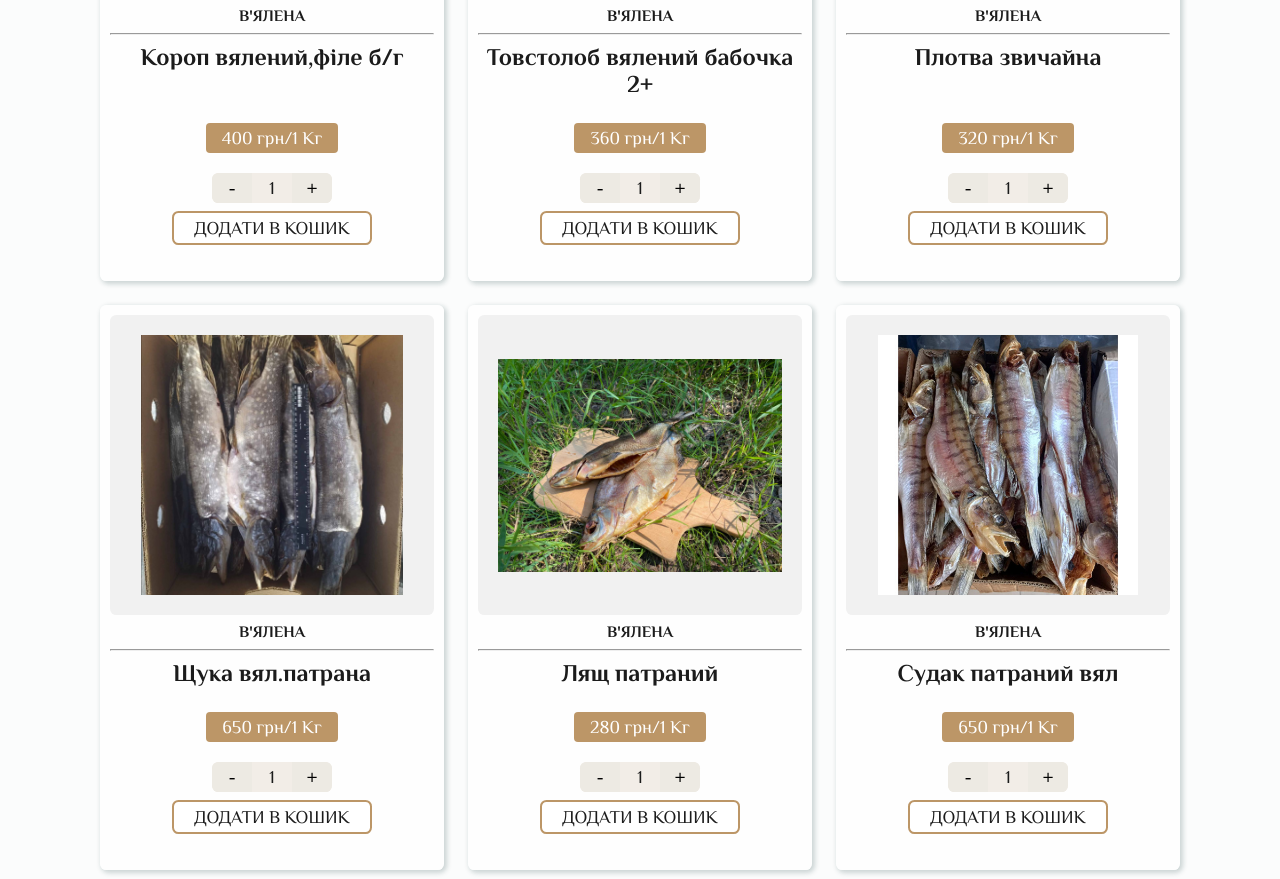
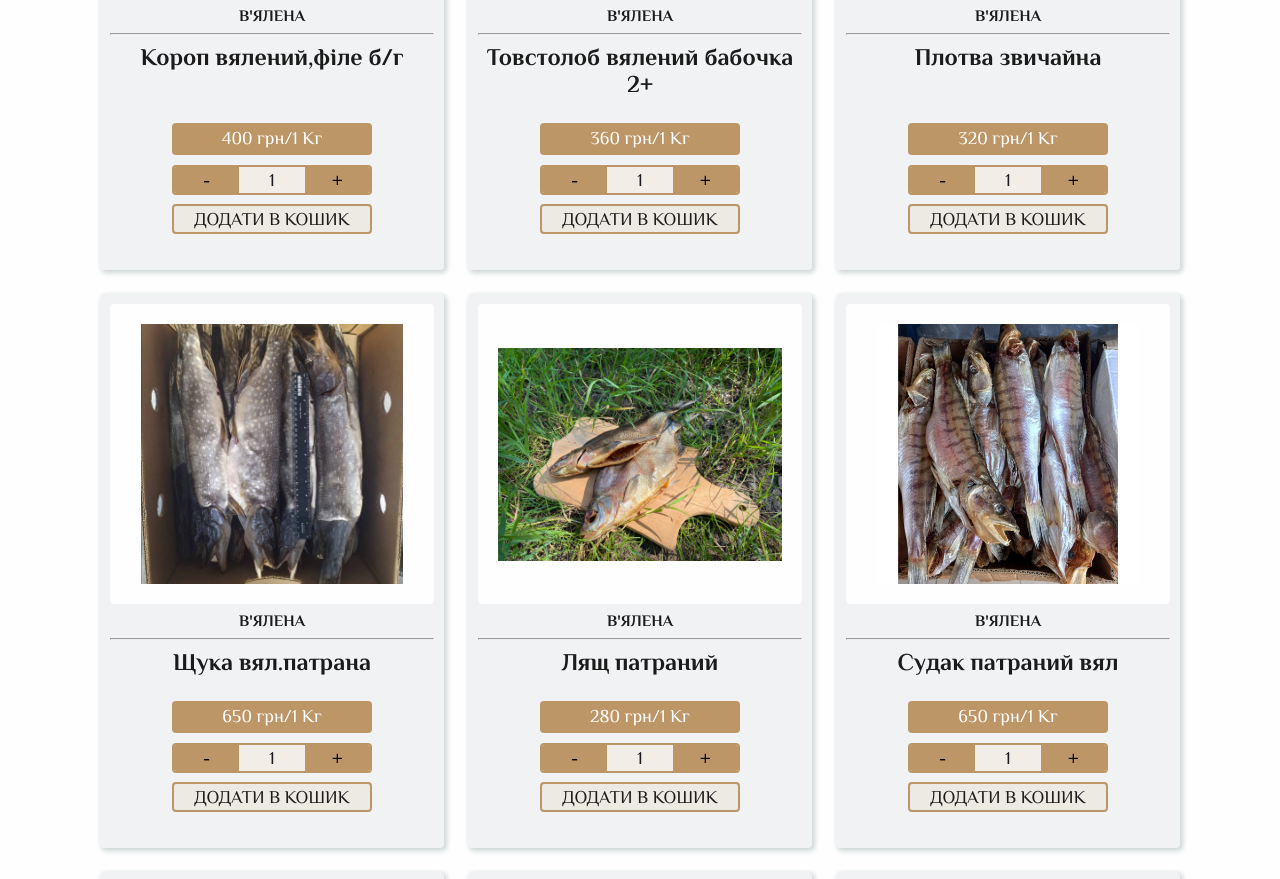
Before and after one commit to Ayshyama/Smack_online_store, a Django app: a page that uses store/templates/base.html in a window 1280 px wide. Shown: the part 791-1670 px from the top of the page. Run offline with Django 4.2, Linux system fonts and the light colour scheme; data comes from the database, SQL or seed files in the repository.

Commit message:
ui fixes

```diff
--- a/last_order_data.json
+++ b/last_order_data.json
@@ -1 +1 @@
-{"last_order_date": "03-08", "last_sequential_number": 124}
+{"last_order_date": "03-08", "last_sequential_number": 126}
--- a/store/static/css/style.css
+++ b/store/static/css/style.css
@@ -30,7 +30,7 @@ body {
     min-height: 100vh;
     margin: 0;
     color: var(--text-color);
-    background-color: rgba(55, 87, 98, 0.015);
+    background-color: rgba(254, 254, 254);
 }
 header {
     position: fixed;
@@ -116,11 +116,13 @@ header.shadow {
     min-height: 100vh;
     background-size: cover;
     background: url(../img/bg.jpg) no-repeat center;
+    background-size: cover;
     display: grid;
     grid-template-columns: repeat(auto-fit, minmax(17rem,auto));
     align-items: center;
     gap: 1.5rem;
 }
+
 .home-text h1 {
     font-size: 3.4rem;
     color: var(--main-color);
@@ -191,6 +193,7 @@ header.shadow {
     grid-template-columns: repeat(auto-fit, minmax(280px, auto));
     gap: 1.5rem;
     margin-top: 2rem;
+
 }
 .categories-container a {
     color: var(--text-color);
@@ -208,7 +211,7 @@ header.shadow {
     box-shadow: var(--box-shadow);
     align-items: stretch;
     height: 100%;
-
+    background: rgba(56, 87, 96, 0.07) !important;
 }
 .categories-container img {
     width: 100%;
@@ -216,7 +219,7 @@ header.shadow {
     object-fit: contain;
     object-position: center;
     padding: 20px;
-    background: #f1f1f1;
+    background: rgba(254, 254, 254);
     border-radius: 0.4rem;
 }
 .categories-container .box h3 {
@@ -356,6 +359,7 @@ header.shadow {
     box-shadow: var(--box-shadow);
     align-items: stretch;
     height: 100%;
+    background: rgba(56, 87, 96, 0.07) !important;
 }
 
 .category-buttons {
@@ -388,14 +392,17 @@ header.shadow {
     cursor: pointer;
     padding: 5px 1rem;
     color: var(--text-color);
+    background-color: var(--second-color);
     border: 2px solid var(--main-color);
-    border-radius: 0.4rem;
+    border-radius: 4px;
     text-transform: uppercase;
     font-size: 18px;
     -moz-user-select: none;
     -webkit-user-select: none;
     user-select: none;
     touch-action: manipulation;
+    height: 30px;
+    margin-top: 1px;
 }
 
 .add-cart-button:hover {
@@ -411,7 +418,7 @@ header.shadow {
 
 .add-cart-button:after {
     content: "";
-    background: #45ce45;
+    background: rgba(149, 255, 186);
     display: block;
     position: absolute;
     padding-top: 350%;
@@ -495,12 +502,12 @@ header.shadow {
     display: flex;
     flex-direction: column;
     justify-content: center;
-    border-radius: 0.4rem;
+    border-radius: 4px;
     box-shadow: var(--box-shadow);
     align-items: stretch;
     height: 100%;
     border: black;
-    background: rgba(255, 255, 255, 0.8) !important;
+    background: rgba(56, 87, 96, 0.07) !important;
 }
 
 .products-container img {
@@ -509,8 +516,8 @@ header.shadow {
     object-fit: contain;
     object-position: center;
     padding: 20px;
-    background: #f1f1f1;
-    border-radius: 0.4rem;
+    background: rgba(254, 254, 254);
+    border-radius: 4px;
     cursor: pointer;
     -moz-user-select: none;
     -webkit-user-select: none;
@@ -546,6 +553,9 @@ header.shadow {
     border-radius: 4px;
     font-weight: 500;
     font-size: 18px;
+    width: 200px;
+    text-align: center;
+    height: 32px;
 }
 
 
@@ -560,20 +570,20 @@ header.shadow {
 .counter {
     font-family: 'Merriweather', serif;
     background: #f2ede7;
-    border-radius: 0.4rem;
-    width: 120px;
+    border-radius: 4px;
+    width: 200px;
     display: flex;
     font-size: 18px;
+    overflow: hidden;
+    border: 2px solid var(--main-color);
+    touch-action: manipulation;
     height: 30px;
-    overflow: hidden;
-    margin-top: 10px;
-    touch-action: manipulation;
 }
 
 .counter_control {
     display: flex;
-    background: var(--second-color);
-	width: 40px;
+    background: var(--main-color);
+	width: 66px;
 	cursor: pointer;
 	transition: 0.2s ease-in;
 	text-align: center;
@@ -587,6 +597,7 @@ header.shadow {
     font-size: 20px;
     color: black;
     touch-action: manipulation;
+
 }
 
 .counter_control:hover {
@@ -596,7 +607,7 @@ header.shadow {
 
 .counter_amount {
     display: flex;
-    width: 40px;
+    width: 66px;
     justify-content: center;
     align-items: center;
     text-align: center;
```
